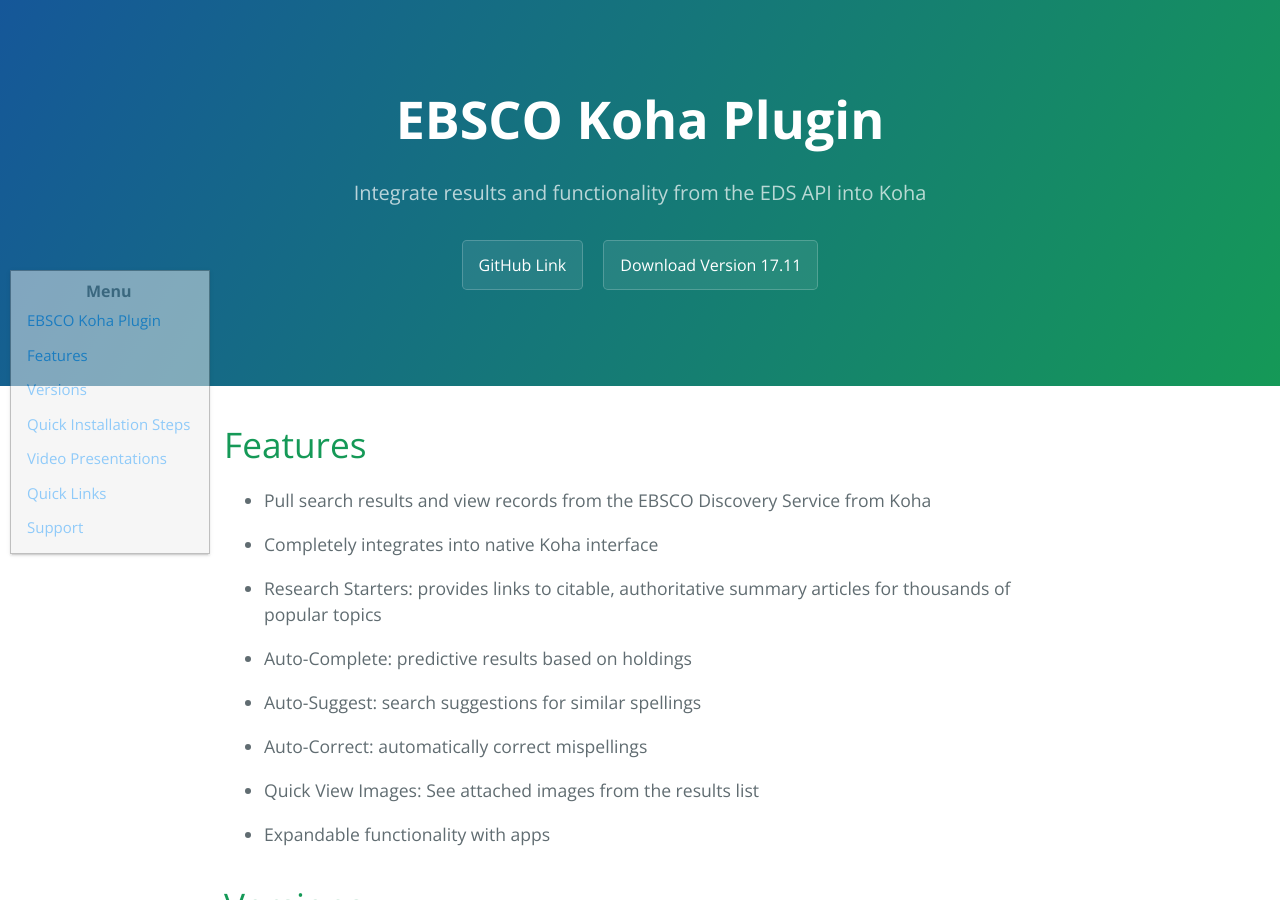
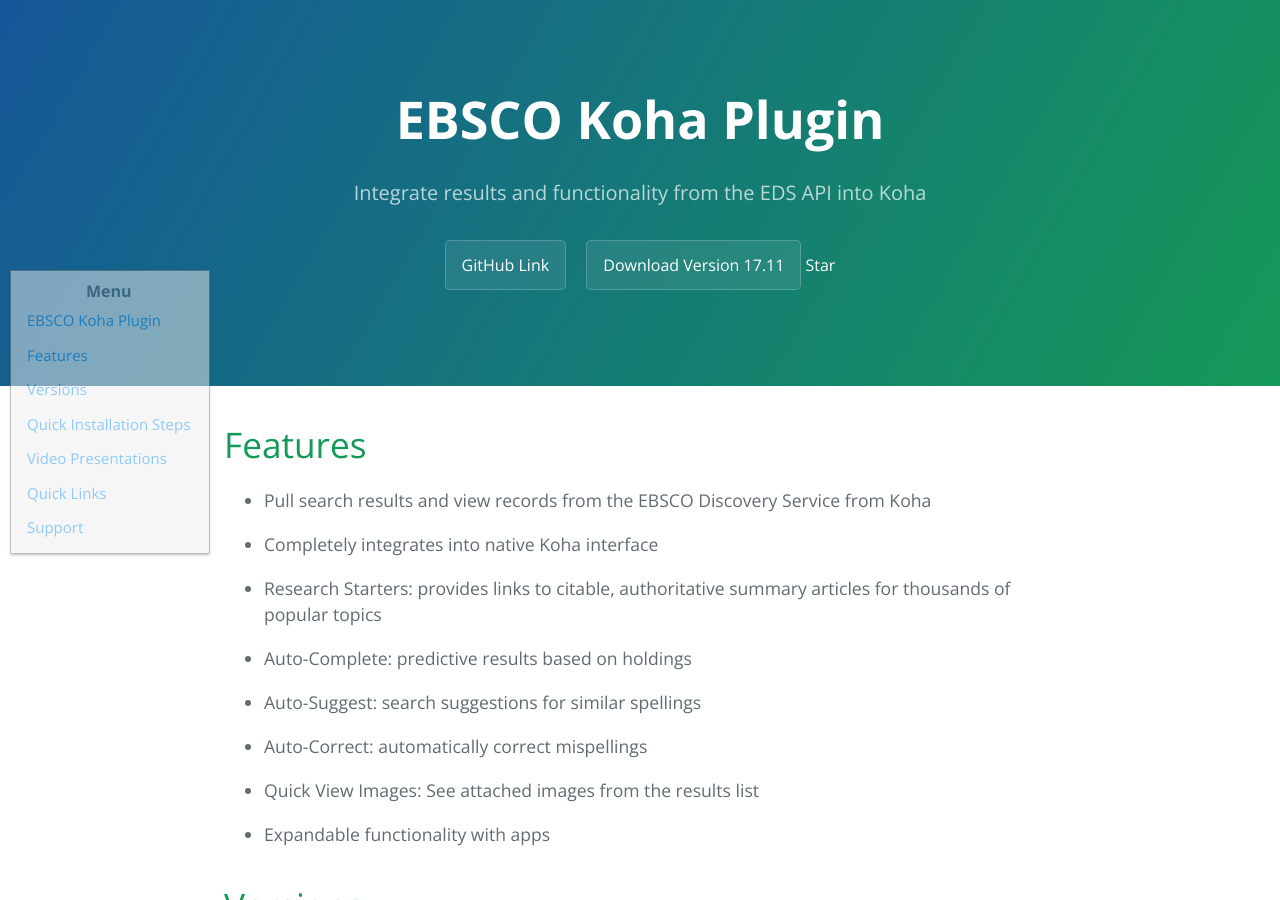
Before and after one commit to ebsco/edsapi-koha-plugin, a Jekyll site: the page built from docs/index.md, in a window 1280 px wide and 900 px high. Built offline with Jekyll 4.4.1, drawn with Linux system fonts in a browser that asks for light colours; our own code applies the rules of GitHub Pages for plain Markdown files.

Commit message:
Documentation: add starts to github page

```diff
--- a/docs/_layouts/default.html
+++ b/docs/_layouts/default.html
@@ -13,10 +13,10 @@
     <section class="page-header">
       <a href="//ebsco.github.io/edsapi-koha-plugin/"><h1 class="project-name">EBSCO Koha Plugin</h1></a>
       <h3 class="project-tagline">{{ site.description }}</h3>
-      {% if site.show_downloads %}
         <a href="https://github.com/ebsco/edsapi-koha-plugin" class="btn">GitHub Link</a>
         <a href="{{ site.github.zip_url }}" class="btn">Download Version 17.11</a>
-      {% endif %}
+        <!-- Place this tag where you want the button to render. -->
+        <a class="github-button" href="https://github.com/ebsco/edsapi-koha-plugin" data-icon="octicon-star" data-size="large" data-show-count="true" aria-label="Star ebsco/edsapi-koha-plugin on GitHub">Star</a>
     </section>
 
     <section class="main-content">
@@ -33,6 +33,7 @@
 
       <!-- Global site tag (gtag.js) - Google Analytics -->
       <script async src="https://www.googletagmanager.com/gtag/js?id=UA-119473427-1"></script>
+      <script async defer src="https://buttons.github.io/buttons.js"></script>
       <script>
 function scrollto(id){
         $('html, body').animate({
```
